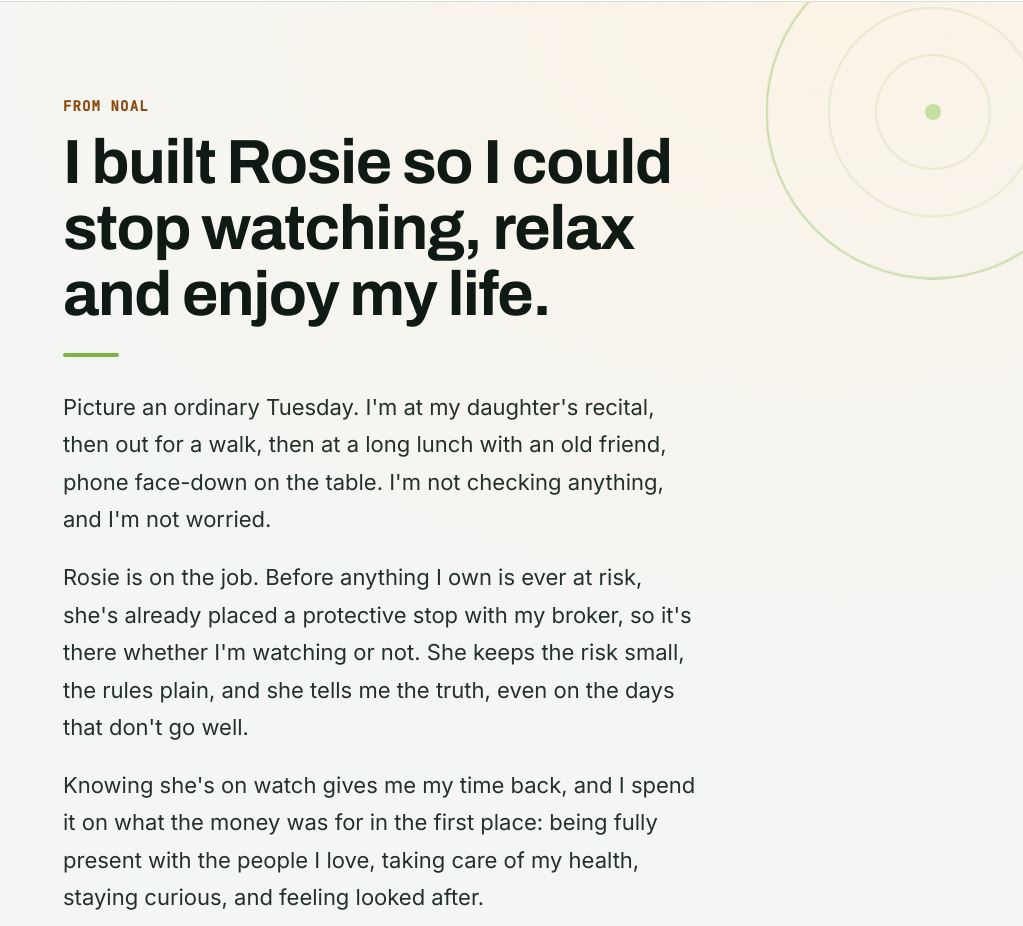
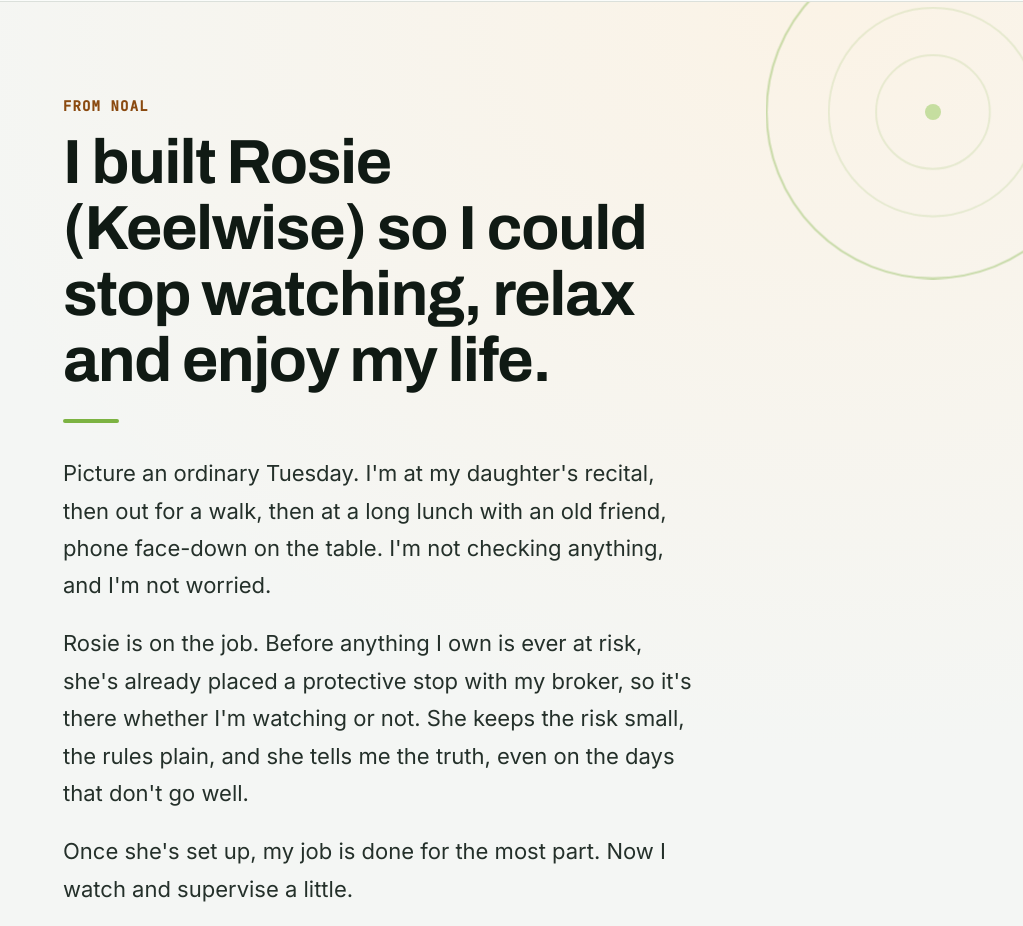
Before and after one commit to nrini49/lime-enterprise-web, a website: page preview/evidence/index.html in a window 1280 px wide. Shown: the part 93-1019 px from the top of the page, without its empty margins (257-1280 px from the left). Drawn offline with Linux system fonts and the light colour scheme.

Commit message:
Preview: opening adds 'supervise a little' paragraph; first mention reads Rosie (Keelwise)

```diff
--- a/preview/evidence/index.html
+++ b/preview/evidence/index.html
@@ -131,9 +131,10 @@ a{color:var(--color-primary)}code{font-family:var(--font-mono);font-size:.85em;w
   <svg class="rings" viewBox="0 0 360 360" aria-hidden="true"><circle class="ring" cx="180" cy="180" r="60" stroke="#7cb342"/><circle class="ring b" cx="180" cy="180" r="110" stroke="#7cb342"/><circle class="ring c" cx="180" cy="180" r="160" stroke="#7cb342"/><circle cx="180" cy="180" r="8" fill="#9ccc65"/></svg>
   <div class="shell"><div class="col">
     <div class="label">From Noal</div>
-    <h1 id="opening-h">I built Rosie so I could stop watching, relax and enjoy my life.</h1>
+    <h1 id="opening-h">I built Rosie (Keelwise) so I could stop watching, relax and enjoy my life.</h1>
     <p>Picture an ordinary Tuesday. I'm at my daughter's recital, then out for a walk, then at a long lunch with an old friend, phone face-down on the table. I'm not checking anything, and I'm not worried.</p>
     <p>Rosie is on the job. Before anything I own is ever at risk, she's already placed a protective stop with my broker, so it's there whether I'm watching or not. She keeps the risk small, the rules plain, and she tells me the truth, even on the days that don't go well.</p>
+    <p>Once she's set up, my job is done for the most part. Now I watch and supervise a little.</p>
     <p>Knowing she's on watch gives me my time back, and I spend it on what the money was for in the first place: being fully present with the people I love, taking care of my health, staying curious, and feeling looked after.</p>
     <p class="sign">I built her for me, and I built her so you can have it too.</p>
     <div class="note draft" role="note"><span class="ex">PREVIEW ONLY</span><span>Draft opening copy, for review. Today Rosie runs in a paper (practice) account.</span></div>
```
